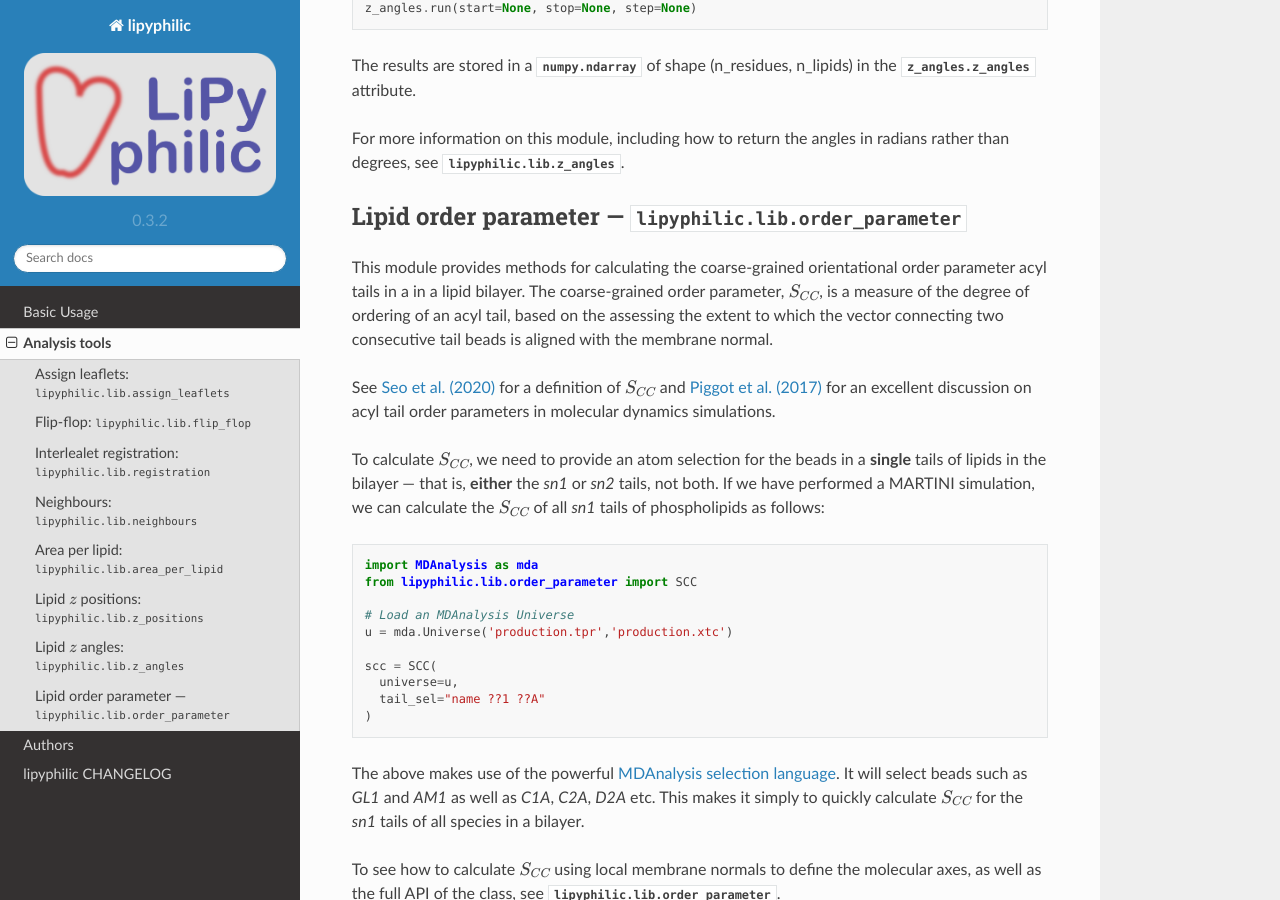
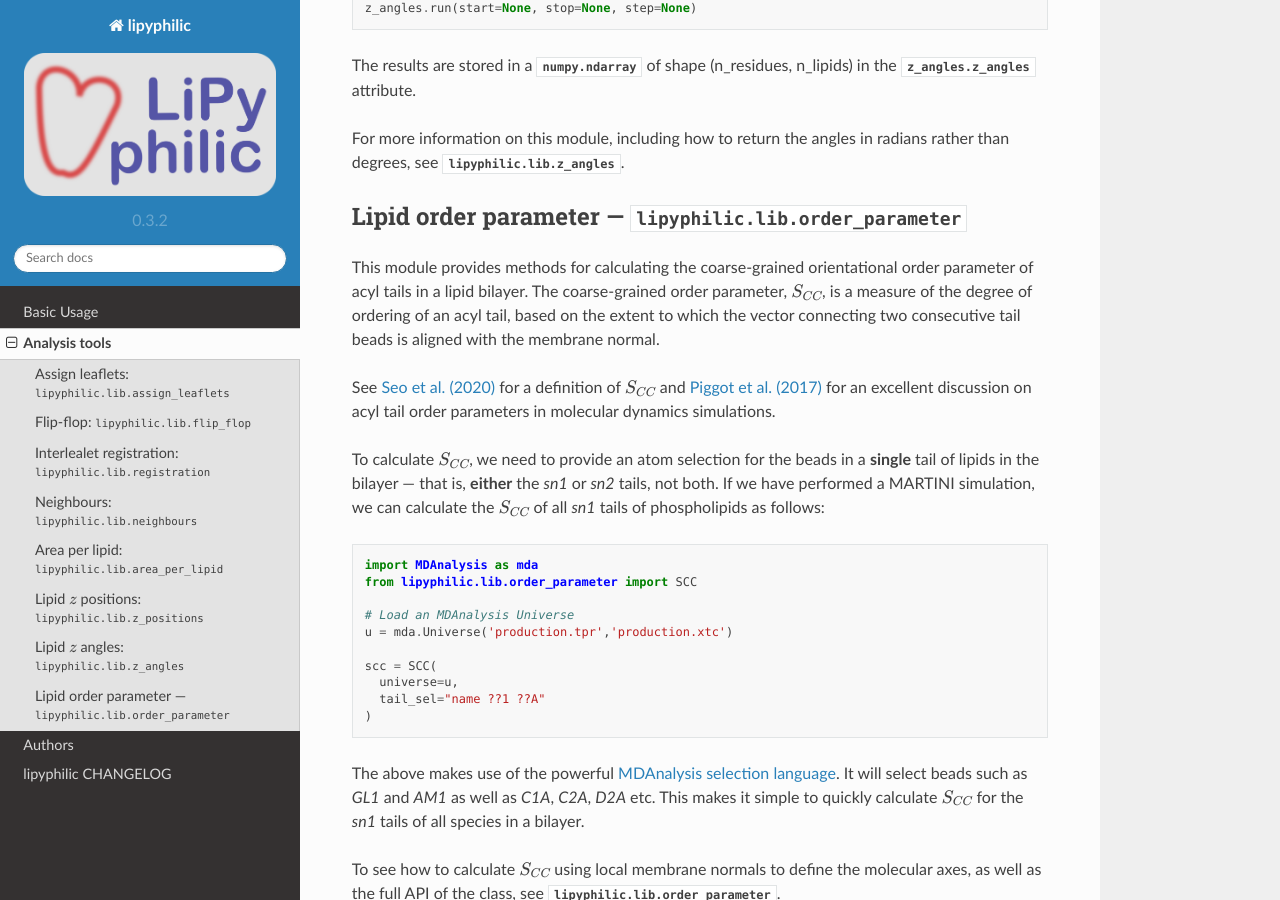
Before and after one commit to p-j-smith/lipyphilic, a Sphinx documentation site: the page built from docs/reference/analyses.rst, in a window 1280 px wide and 900 px high, scrolled down 5319 px. Built offline with Sphinx 7.4.7 and the Read the Docs theme 2.0.0, drawn with Linux system fonts in a browser that asks for light colours; pages that are not in the unit, such as notebooks, are missing from menus; some of the changed text lies outside the part shown.

Commit message:
Tidy up docs

```diff
--- a/docs/reference/analyses.rst
+++ b/docs/reference/analyses.rst
@@ -79,7 +79,7 @@ then:
   from lipyphilic.lib.flip_flop import FlipFlop
 
   # Load an MDAnalysis Universe
-	u = mda.Universe('production.tpr','production.xtc')
+  u = mda.Universe('production.tpr','production.xtc')
 
   flip_flops = FlipFlop(
       universe=u,
@@ -119,7 +119,7 @@ be calculated, to :class:`Registration`:
   from lipyphilic.lib.registration import Registration
 
   # Load an MDAnalysis Universe
-	u = mda.Universe('production.tpr','production.xtc')
+  u = mda.Universe('production.tpr','production.xtc')
 
   registration = Registration(
       leaflets=leaflets,
@@ -195,7 +195,7 @@ Once lipids have been assigned to leaflets, the area per lipid can be calculated
   from lipyphilic.lib.area_per_lipid import AreaPerLipid
 
   # Load an MDAnalysis Universe
-	u = mda.Universe('production.tpr','production.xtc')
+  u = mda.Universe('production.tpr','production.xtc')
 
   areas = AreaPerLipid(
       universe=u,
@@ -287,8 +287,8 @@ Lipid order parameter --- :mod:`lipyphilic.lib.order_parameter`
 ^^^^^^^^^^^^^^^^^^^^^^^^^^^^^^^^^^^^^^^^^^^^^^^^^^^^^^^^^^^^^^^^^^
 
 This module provides methods for calculating the coarse-grained orientational order
-parameter acyl tails in a in a lipid bilayer. The coarse-grained order parameter, :math:`S_{CC}`,
-is a measure of the degree of ordering of an acyl tail, based on the assessing the extent
+parameter of acyl tails in a lipid bilayer. The coarse-grained order parameter, :math:`S_{CC}`,
+is a measure of the degree of ordering of an acyl tail, based on the extent
 to which the vector connecting two consecutive tail beads is aligned with the membrane
 normal.
 
@@ -298,7 +298,7 @@ a definition of :math:`S_{CC}` and `Piggot et al. (2017)
 on acyl tail order parameters in molecular dynamics simulations.
 
 To calculate :math:`S_{CC}`, we need to provide an atom selection for the beads
-in a **single** tails of lipids in the bilayer --- that is, **either** the *sn1* or *sn2*
+in a **single** tail of lipids in the bilayer --- that is, **either** the *sn1* or *sn2*
 tails, not both. If we have performed a MARTINI simulation, we can calculate the
 :math:`S_{CC}` of all *sn1* tails of phospholipids as follows:
 
@@ -317,7 +317,7 @@ tails, not both. If we have performed a MARTINI simulation, we can calculate the
 
 The above makes use of the powerful `MDAnalysis selection language
 <https://userguide.mdanalysis.org/stable/selections.html>`__. It will select beads such as
-*GL1* and *AM1* as well as *C1A*, *C2A*, *D2A* etc. This makes it simply to quickly calculate
+*GL1* and *AM1* as well as *C1A*, *C2A*, *D2A* etc. This makes it simple to quickly calculate
 :math:`S_{CC}` for the *sn1* tails of all species in a bilayer.
 
 To see how to calculate :math:`S_{CC}` using local membrane normals to define the molecular axes,
```
Also changed, not shown: other parts of docs/reference/analyses.rst (+3 -3 lines), 4 other files.
